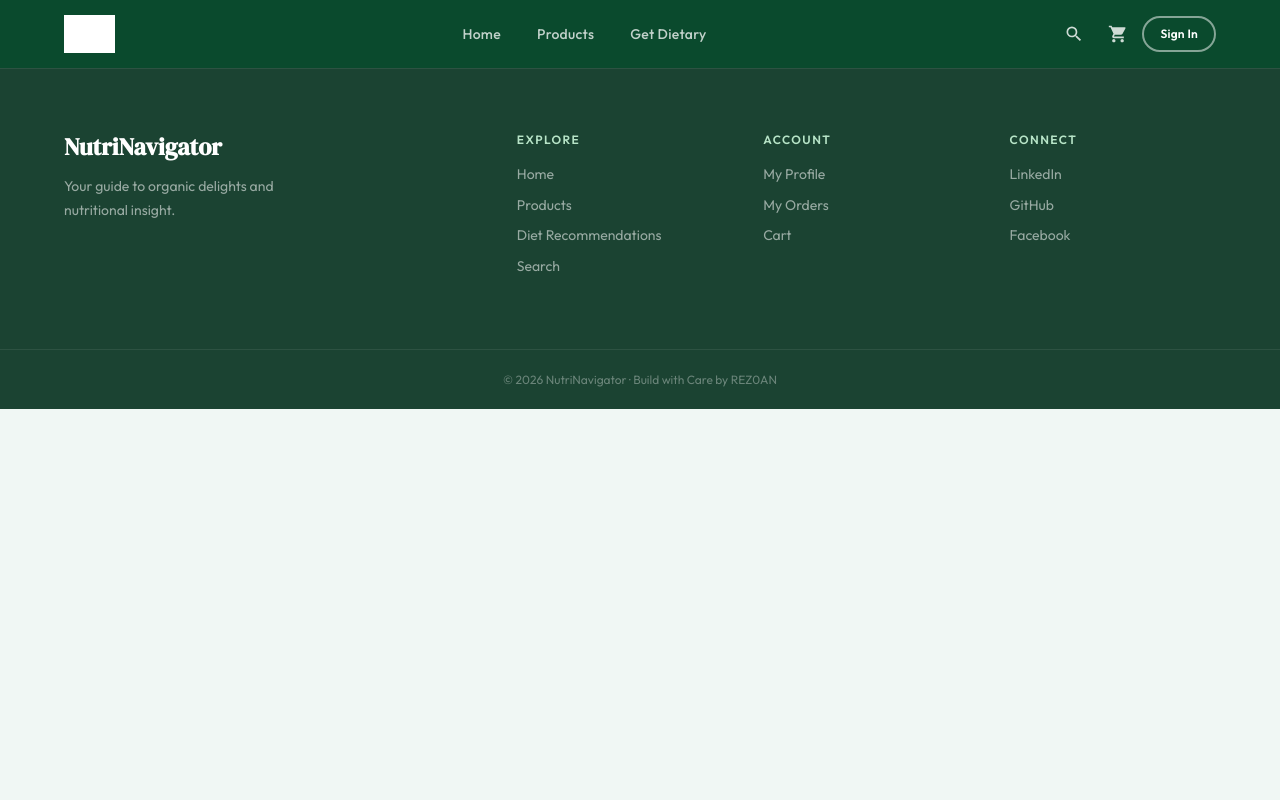
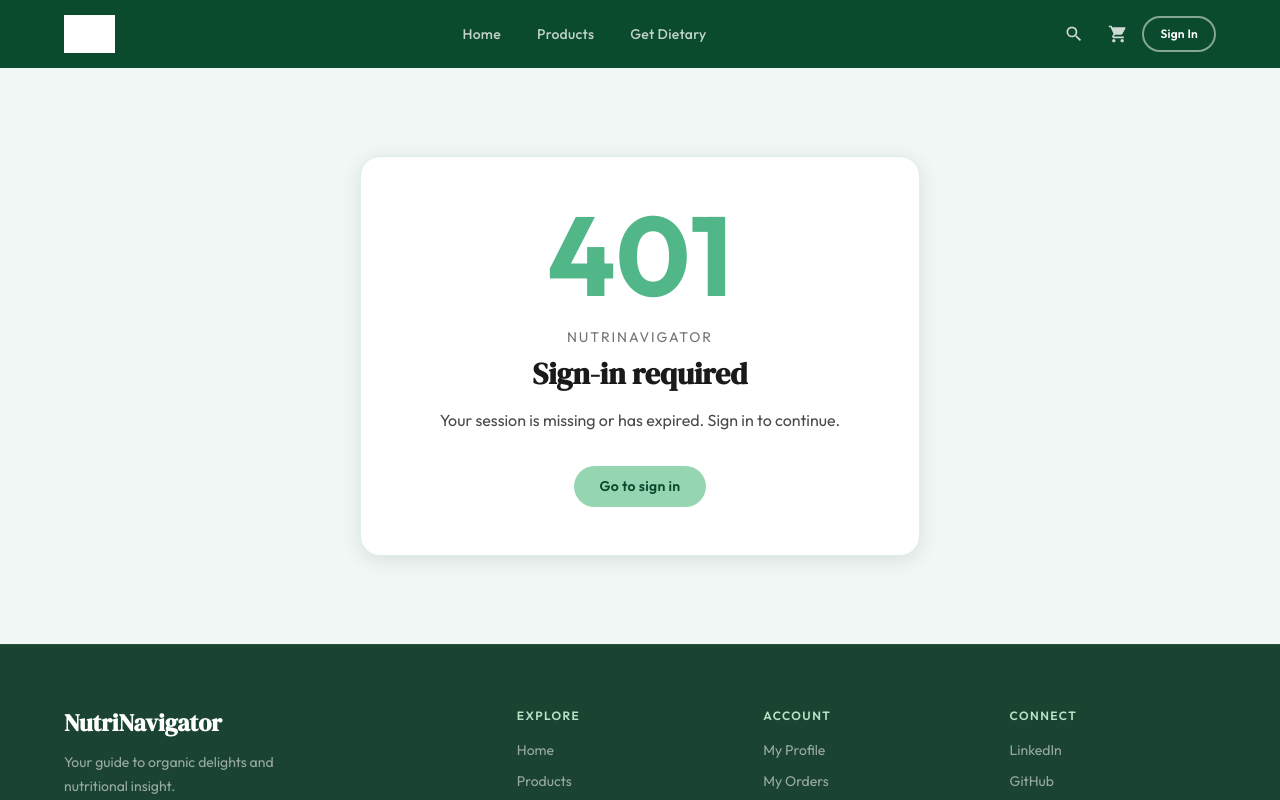
Before and after one commit to REZ0AN/NutriNavigator, a React (Create React App) app in the folder frontend/: page /error/401 in a window 1280 px wide. Shown: the top 800 px of the page. Built offline with nearby package versions, Linux system fonts and the light colour scheme; no server answers; grey boxes are pictures that could not be loaded.

Commit message:
feat: add recommendation cards and error pages

```diff
--- a/frontend/src/App.jsx
+++ b/frontend/src/App.jsx
@@ -26,6 +26,7 @@ import ForgotPassword     from "./components/ForgotPassword/ForgotPassword";
 import ResetPassword      from "./components/ResetPassword/ResetPassword";
 import VerifyEmail        from "./components/VerifyEmail/VerifyEmail";
 import ResendVerification from "./components/ResendVerification/ResendVerification";
+import ErrorPage        from "./components/errors/ErrorPage";
 
 import Cart           from "./components/Cart/Cart";
 import ShippingInfo   from "./components/Cart/ShippingInfo";
@@ -119,6 +120,10 @@ function AppContent() {
         <Route path="/cart"                  element={<Cart />} />
         <Route path="/verify-email/:token"   element={<VerifyEmail />} />
         <Route path="/resend-verification"   element={<ResendVerification />} />
+        <Route path="/error/401"              element={<ErrorPage status={401} />} />
+        <Route path="/error/403"              element={<ErrorPage status={403} />} />
+        <Route path="/error/404"              element={<ErrorPage status={404} />} />
+        <Route path="/error/503"              element={<ErrorPage status={503} />} />
 
         {/* ── Protected ── */}
         <Route element={<ProtectedRoute />}>
@@ -149,6 +154,9 @@ function AppContent() {
           <Route path="/admin/user/:id"    element={<UpdateUser />} />
           <Route path="/admin/reviews"     element={<ReviewList />} />
         </Route>
+
+        {/* Unknown frontend URLs */}
+        <Route path="*" element={<ErrorPage status={404} />} />
       </Routes>
 
       {!isAdmin && <Footer />}
--- a/frontend/src/components/DietRecommend/DietRecommend.css
+++ b/frontend/src/components/DietRecommend/DietRecommend.css
@@ -156,20 +156,78 @@
   color: var(--c-forest);
   margin-bottom: var(--sp-6);
 }
-.diet-results__grid { display: flex; flex-wrap: wrap; gap: var(--sp-3); justify-content: center; }
-.diet-food-chip {
-  padding: var(--sp-3) var(--sp-5);
-  background: var(--c-forest);
-  color: white;
-  border-radius: var(--r-full);
-  font-size: var(--fs-sm);
-  font-weight: var(--fw-medium);
+.diet-results__grid {
+  display: grid;
+  grid-template-columns: repeat(auto-fit, minmax(220px, 1fr));
+  gap: var(--sp-4);
+  text-align: left;
+}
+.diet-food-card {
+  display: flex;
+  flex-direction: column;
+  align-items: flex-start;
+  min-height: 190px;
+  gap: var(--sp-3);
+  padding: var(--sp-5);
+  background: var(--c-white);
+  color: var(--c-ink);
+  border: 1px solid var(--c-stone-light);
+  border-radius: var(--r-lg);
+  box-shadow: var(--sh-sm);
+  text-decoration: none;
   transition: all var(--ease-base);
 }
-.diet-food-chip:hover {
-  background: var(--c-forest-mid);
+.diet-food-card__badge {
+  color: var(--c-forest);
+  font-size: var(--fs-xs);
+  font-weight: var(--fw-bold);
+  letter-spacing: 0.04em;
+  text-transform: uppercase;
+}
+.diet-food-card__name {
+  color: var(--c-forest);
+  font-family: var(--ff-display);
+  font-size: var(--fs-xl);
+  line-height: 1.2;
+}
+.diet-food-card__reason {
+  flex: 1;
+  max-width: 240px;
+  color: var(--c-ink-soft);
+  font-size: var(--fs-sm);
+  font-weight: var(--fw-regular);
+  line-height: 1.4;
+  text-align: left;
+}
+.diet-food-card__link {
+  color: var(--c-forest);
+  font-size: var(--fs-sm);
+  font-weight: var(--fw-bold);
+}
+.diet-food-card__note {
+  color: var(--c-ink-soft);
+  font-size: var(--fs-xs);
+  font-style: normal;
+  font-weight: var(--fw-medium);
+  line-height: 1.4;
+}
+.diet-food-card--unavailable {
+  background: var(--c-stone-light);
+  border-color: var(--c-stone);
+  cursor: default;
+}
+.diet-food-card--unavailable .diet-food-card__badge,
+.diet-food-card--unavailable .diet-food-card__name { color: var(--c-ink-mid); }
+.diet-food-card:hover {
+  border-color: var(--c-forest-mid);
+  background: var(--c-off-white);
   transform: translateY(-2px);
   box-shadow: var(--sh-md);
+}
+.diet-food-card--unavailable:hover {
+  background: var(--c-stone-light);
+  transform: none;
+  box-shadow: none;
 }
 
 /* ── Responsive ──────────────────────────────────────────────────────── */
--- a/frontend/src/components/DietRecommend/DietRecommend.jsx
+++ b/frontend/src/components/DietRecommend/DietRecommend.jsx
@@ -24,7 +24,7 @@ const DietRecommend = () => {
   const [weight,  setWeight]  = useState("");
   const [gender,  setGender]  = useState("0");
   const [conditions, setConditions] = useState(defaultConditions);
-  const [recommendedFoods, setRecommendedFoods] = useState([]);
+  const [recommendations, setRecommendations] = useState([]);
   const [loading, setLoading] = useState(false);
 
   const toggleCondition = (key, yesValue) => {
@@ -39,14 +39,14 @@ const DietRecommend = () => {
     }
     setLoading(true);
     try {
-      const disease = HEALTH_CONDITIONS.map(({ key }) => conditions[key]);
-      const { data: mlData } = await axios.post("/api/v1/diet/recommend", {
+      const diseases = HEALTH_CONDITIONS.map(({ key }) => conditions[key]);
+      const { data: recommendationData } = await axios.post("/api/v1/diet/recommend", {
         age: Number(age), height: Number(height), weight: Number(weight),
-        gender: Number(gender), diesease: disease,
+        gender: Number(gender), diseases,
       });
 
-      setRecommendedFoods(mlData.recommended_foods || []);
-      if (mlData.recommended_foods.length === 0) {
+      setRecommendations(recommendationData.recommendations || []);
+      if (!recommendationData.recommendations?.length) {
         toast.info("No matching products found for your profile.", { ...toastifyOptions });
       }
     } catch (err) {
@@ -119,14 +119,26 @@ const DietRecommend = () => {
             </button>
           </form>
 
-          {recommendedFoods.length > 0 && (
+          {recommendations.length > 0 && (
             <div className="diet-results">
               <h3 className="diet-results__title">Recommended for You</h3>
               <div className="diet-results__grid">
-                {recommendedFoods.map((food) => (
-                  <Link key={food} to={`/products/${food}`} className="diet-food-chip">
-                    {food}
-                  </Link>
+                {recommendations.map(({ name, reason, product }) => (
+                  product ? (
+                    <Link key={name} to={product.href} className="diet-food-card">
+                      <span className="diet-food-card__badge">Available in our catalog</span>
+                      <strong className="diet-food-card__name">{name}</strong>
+                      <small className="diet-food-card__reason">{reason}</small>
+                      <span className="diet-food-card__link">View product <span aria-hidden="true">→</span></span>
+                    </Link>
+                  ) : (
+                    <div key={name} className="diet-food-card diet-food-card--unavailable">
+                      <span className="diet-food-card__badge">Not in our catalog</span>
+                      <strong className="diet-food-card__name">{name}</strong>
+                      <small className="diet-food-card__reason">{reason}</small>
+                      <em className="diet-food-card__note">We found this recommendation, but it is not currently available to buy here.</em>
+                    </div>
+                  )
                 ))}
               </div>
             </div>
--- /dev/null
+++ b/frontend/src/components/errors/ErrorPage.css
@@ -0,0 +1,58 @@
+.error-page {
+  min-height: 72vh;
+  display: grid;
+  place-items: center;
+  padding: var(--sp-8) var(--sp-4);
+  background: var(--color-bg);
+}
+
+.error-page__card {
+  width: min(100%, 560px);
+  padding: var(--sp-12) var(--sp-8);
+  text-align: center;
+  background: var(--color-surface);
+  border: 1px solid var(--color-border-light);
+  border-radius: var(--r-xl);
+  box-shadow: var(--sh-md);
+}
+
+.error-page__code {
+  margin: 0;
+  color: var(--color-primary-light);
+  font-size: clamp(4rem, 14vw, 7rem);
+  font-weight: var(--fw-bold);
+  line-height: 0.9;
+}
+
+.error-page__eyebrow {
+  margin: var(--sp-5) 0 var(--sp-2);
+  color: var(--color-text-muted);
+  font-size: var(--fs-sm);
+  letter-spacing: 0.14em;
+  text-transform: uppercase;
+}
+
+.error-page h1 {
+  margin: 0;
+  color: var(--color-text-primary);
+  font-family: var(--ff-display);
+  font-size: var(--fs-3xl);
+}
+
+.error-page__message {
+  max-width: 38rem;
+  margin: var(--sp-4) auto 0;
+  color: var(--color-text-secondary);
+}
+
+.error-page__actions {
+  display: flex;
+  justify-content: center;
+  gap: var(--sp-3);
+  margin-top: var(--sp-8);
+}
+
+@media (max-width: 480px) {
+  .error-page__card { padding: var(--sp-10) var(--sp-4); }
+  .error-page__actions { flex-direction: column; }
+}
--- /dev/null
+++ b/frontend/src/components/errors/ErrorPage.jsx
@@ -0,0 +1,61 @@
+import React from "react";
+import { Link, useNavigate } from "react-router-dom";
+import "./ErrorPage.css";
+
+const ERROR_CONTENT = {
+  401: {
+    title: "Sign-in required",
+    message: "Your session is missing or has expired. Sign in to continue.",
+    action: "Go to sign in",
+    to: "/login",
+  },
+  403: {
+    title: "Access denied",
+    message: "You do not have permission to view this page.",
+    action: "Go to home",
+    to: "/",
+  },
+  404: {
+    title: "Page not found",
+    message: "The page you requested does not exist or may have moved.",
+    action: "Go to home",
+    to: "/",
+  },
+  503: {
+    title: "Service temporarily unavailable",
+    message: "This service is unavailable right now. Please try again shortly.",
+    action: "Try again",
+    retry: true,
+    to: "/",
+  },
+};
+
+const ErrorPage = ({ status = 404 }) => {
+  const navigate = useNavigate();
+  const content = ERROR_CONTENT[status] || ERROR_CONTENT[404];
+
+  const handleAction = () => {
+    if (content.retry) {
+      window.location.reload();
+      return;
+    }
+    navigate(content.to);
+  };
+
+  return (
+    <main className="error-page" role="main">
+      <div className="error-page__card">
+        <p className="error-page__code" aria-label={`Error ${status}`}>{status}</p>
+        <p className="error-page__eyebrow">NutriNavigator</p>
+        <h1>{content.title}</h1>
+        <p className="error-page__message">{content.message}</p>
+        <div className="error-page__actions">
+          <button type="button" className="btn btn--primary" onClick={handleAction}>{content.action}</button>
+          {content.retry && <Link className="btn btn--secondary" to="/">Go to home</Link>}
+        </div>
+      </div>
+    </main>
+  );
+};
+
+export default ErrorPage;
--- a/frontend/src/utils/routes/AdminRoute.jsx
+++ b/frontend/src/utils/routes/AdminRoute.jsx
@@ -8,8 +8,8 @@ const ADMIN_ROLES = ["admin", "master"];
 const AdminRoute = () => {
   const { loading, isAuthenticated, user } = useSelector((state) => state.userR);
   if (loading) return <Loader />;
-  if (!isAuthenticated) return <Navigate to="/login" replace />;
-  if (!ADMIN_ROLES.includes(user?.role)) return <Navigate to="/" replace />;
+  if (!isAuthenticated) return <Navigate to="/error/401" replace />;
+  if (!ADMIN_ROLES.includes(user?.role)) return <Navigate to="/error/403" replace />;
   return <Outlet />;
 };
 
--- a/frontend/src/utils/routes/ProtectedRoute.jsx
+++ b/frontend/src/utils/routes/ProtectedRoute.jsx
@@ -6,7 +6,7 @@ import Loader from "../../components/layouts/Loader/Loader";
 const ProtectedRoute = () => {
   const { loading, isAuthenticated } = useSelector((state) => state.userR);
   if (loading) return <Loader />;
-  return isAuthenticated ? <Outlet /> : <Navigate to="/login" replace />;
+  return isAuthenticated ? <Outlet /> : <Navigate to="/error/401" replace />;
 };
 
 export default ProtectedRoute;
```
